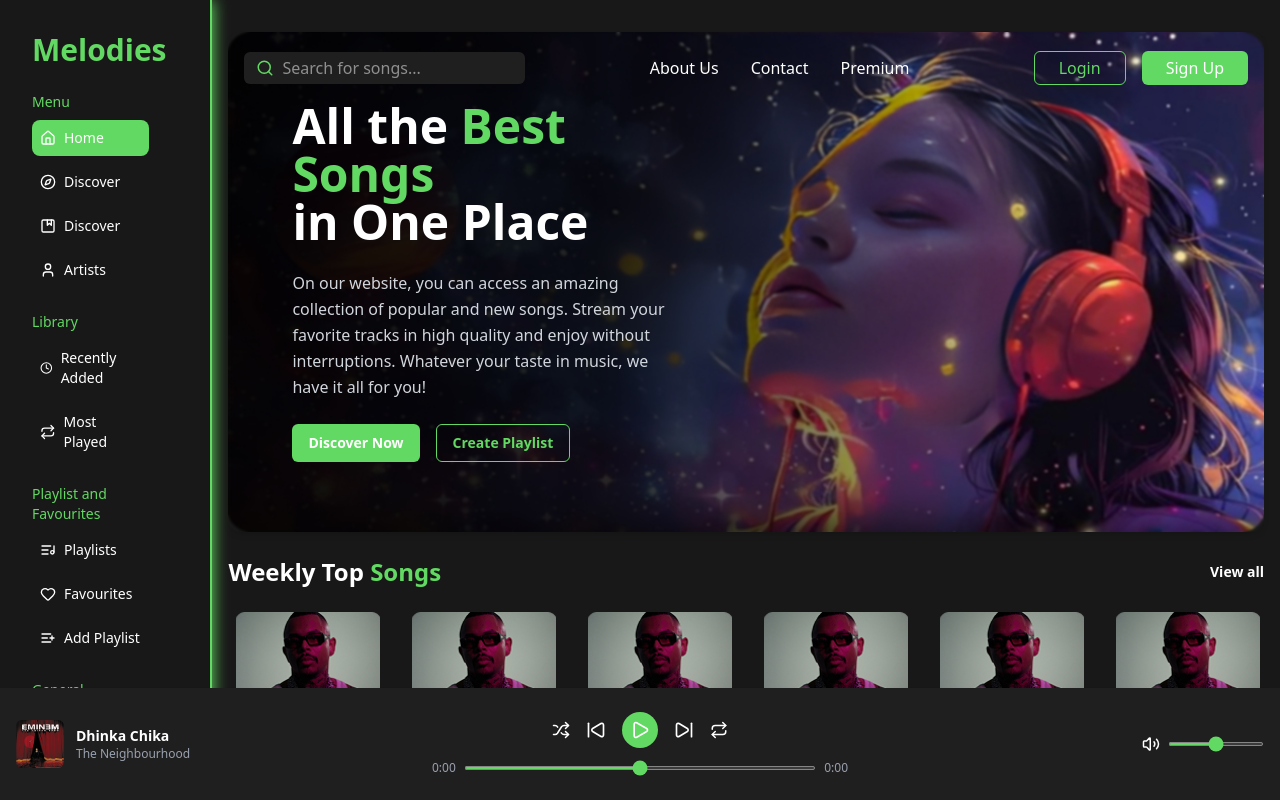
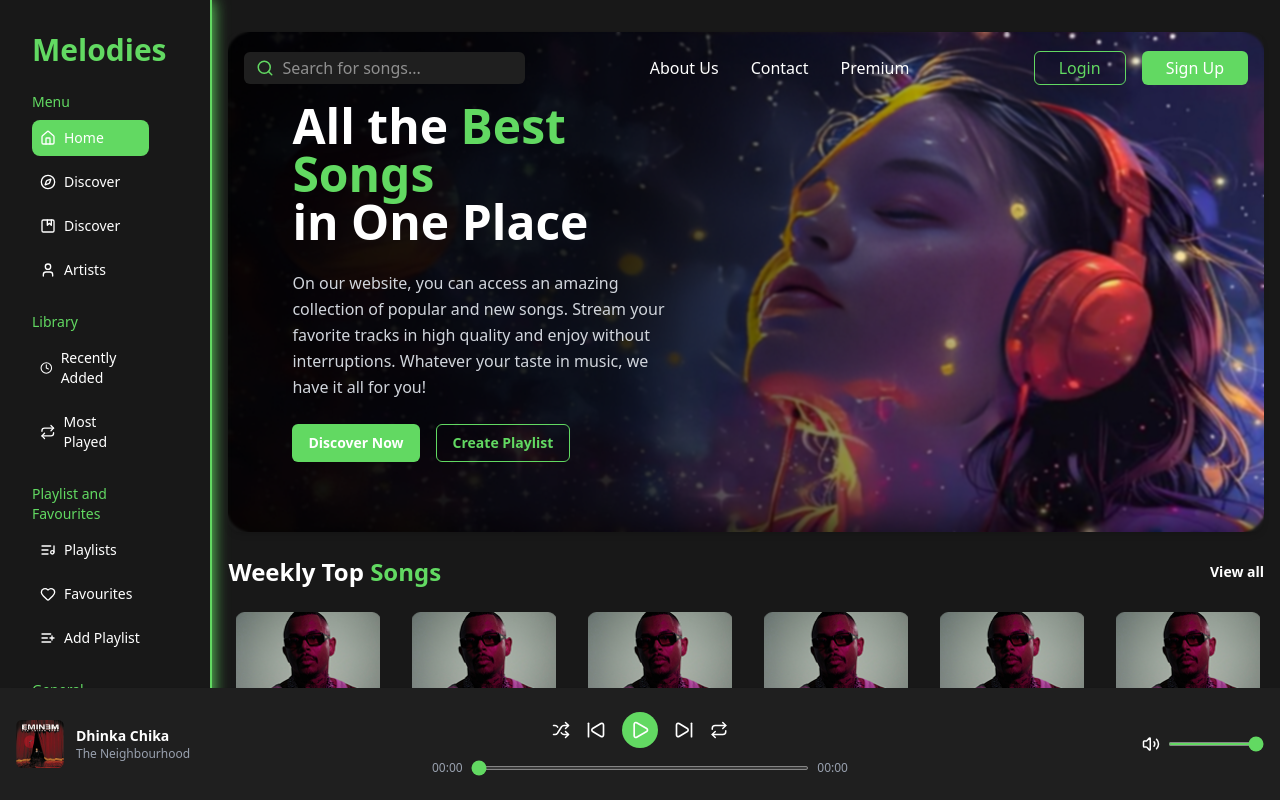
Before and after one commit to Kranti803/Meodies_frontend, a React app: page / in a window 1280 px wide. Built offline with nearby package versions, Linux system fonts and the light colour scheme; the HTML template or start-up script is replaced by a standard one.

Commit message:
made the player component fully functional

```diff
--- a/src/components/Player.tsx
+++ b/src/components/Player.tsx
@@ -53,17 +53,12 @@ const MusicPlayer = () => {
   const [autoPlay, setAutoplay] = useState(false);
   const [currentSong, setCurrentSong] = useState(0);
   const audioRef = useRef<HTMLAudioElement | null>(null);
-  const [currentSongDuration, setCurrentSongDuration] = useState("0:00");
-  console.log(currentSongDuration)
-
-  const handleSongDuration=()=>{
-    if(audioRef.current?.duration){
-      setCurrentSongDuration((audioRef.current.duration).toString())
-    }
-  }
+  const [currentSongDuration, setCurrentSongDuration] = useState(0);
+  const [currentSongTotalDuration, setCurrentSongTotalDuration] = useState(0);
+  const [volume, setVolume] = useState(1);
+  console.log(audioRef.current?.volume);
 
   const currentSongRef = useRef(0);
-  console.log(audioRef);
 
   const handlePlay = () => {
     if (!isPlaying) {
@@ -74,6 +69,25 @@ const MusicPlayer = () => {
       audioRef?.current?.pause();
     }
   };
+
+  const handleSeekTime = (e: React.ChangeEvent<HTMLInputElement>) => {
+    if (audioRef.current) audioRef.current.currentTime = Number(e.target.value);
+  };
+
+  const handleCurrentSongVolume = () => {
+    if (audioRef.current) {
+      setVolume(audioRef.current.volume);
+    }
+  };
+
+const handleVolumeChange = (e: React.ChangeEvent<HTMLInputElement>) => {
+  const newVolume = Number(e.target.value);
+  if (audioRef.current) {
+    audioRef.current.volume = newVolume;
+    setVolume(newVolume); // <-- add this
+  }
+};
+
 
   const handleNext = () => {
     if (currentSongRef.current < songs.length - 1) {
@@ -101,27 +115,51 @@ const MusicPlayer = () => {
     setIsPlaying(true);
   };
 
+  const handleSongTotalDuration = () => {
+    if (audioRef.current) {
+      setCurrentSongTotalDuration(Math.floor(audioRef.current.duration));
+    }
+  };
+
+  useEffect(() => {
+    const audio = audioRef.current;
+    if (!audio) return;
+
+    const updateTime = () => {
+      setCurrentSongDuration(audio.currentTime);
+    };
+
+    audio.addEventListener("timeupdate", updateTime);
+
+    return () => {
+      audio.removeEventListener("timeupdate", updateTime);
+    };
+  }, []);
+
   useEffect(() => {
     const audio = audioRef.current;
     if (!audio) return;
     const handleSongEnded = () => setIsPlaying(false);
-    audioRef.current?.addEventListener("ended", handleSongEnded);
-    return () =>
-      audioRef.current?.removeEventListener("ended", handleSongEnded);
+    audio.addEventListener("ended", handleSongEnded);
+    return () => audio.removeEventListener("ended", handleSongEnded);
   }, []);
 
   return (
     <>
       {/* audio tag */}
       <audio
-        className="hidden"
+        // className="hidden"
         ref={audioRef}
-        src={songs[currentSong].src} // change this to your audio URL or file
+        src={songs[currentSong].src}
         controls
         controlsList="nodownload"
         loop={isRepeat}
         muted={isMute}
         autoPlay={autoPlay}
+        onLoadedMetadata={() => {
+          handleCurrentSongVolume();
+          handleSongTotalDuration();
+        }}
       />
       <div className="h-28 fixed bottom-0 left-0 right-0 bg-[#1f1f1f] text-white shadow-lg px-4 py-3 flex items-center justify-center sm:justify-between z-50">
         {/* Song Info */}
@@ -143,10 +181,7 @@ const MusicPlayer = () => {
         <div className="flex flex-col items-center gap-1 w-1/3">
           <div className="flex items-center gap-8 sm:gap-4">
             {/* Shuffle */}
-            <button
-              className="
-             text-[#62d962]hover:text-[#62d962] cursor-pointer border-none outline-none"
-            >
+            <button className=" hover:text-[#62d962] cursor-pointer border-none outline-none">
               <Shuffle size={18} />
             </button>
 
@@ -174,7 +209,7 @@ const MusicPlayer = () => {
             {/* Repeat */}
             <button
               onClick={() => setIsRepeat(!isRepeat)}
-              className="text-[#62d962]hover:text-[#62d962] cursor-pointer border-none outline-none"
+              className="hover:text-[#62d962] cursor-pointer border-none outline-none"
             >
               {isRepeat ? (
                 <Repeat size={18} className="text-[#62d962]" />
@@ -186,15 +221,23 @@ const MusicPlayer = () => {
 
           {/* Progress bar */}
           <div className="flex items-center justify-center gap-2 w-full text-xs text-gray-400 mt-2">
-            <span>0:00</span>
+            <span>
+              {new Date(currentSongDuration * 1000)
+                .toISOString()
+                .substring(14, 19)}
+            </span>
             <input
               type="range"
               min="0"
-              max="100"
+              max={currentSongTotalDuration}
+              value={currentSongDuration}
+              onChange={(e) => handleSeekTime(e)}
               className="w-5xl h-1 accent-[#62d962] cursor-pointer"
             />
             <span>
-              {currentSongDuration}
+              {new Date(currentSongTotalDuration * 1000)
+                .toISOString()
+                .substring(14, 19)}
             </span>
           </div>
         </div>
@@ -205,12 +248,15 @@ const MusicPlayer = () => {
             className="border-none outline-none cursor-pointer"
             onClick={() => setIsMute(!isMute)}
           >
-            {isMute ? <VolumeX size={18} /> : <Volume2 size={18} />}
+            {(isMute===true || volume===0)? <VolumeX size={18} /> : <Volume2 size={18} />}
           </button>
           <input
             type="range"
             min="0"
-            max="100"
+            max="1"
+            step="0.01"
+            value={volume}
+            onChange={(e) => handleVolumeChange(e)}
             className="w-24 h-1 accent-[#62d962] cursor-pointer"
           />
         </div>
```
